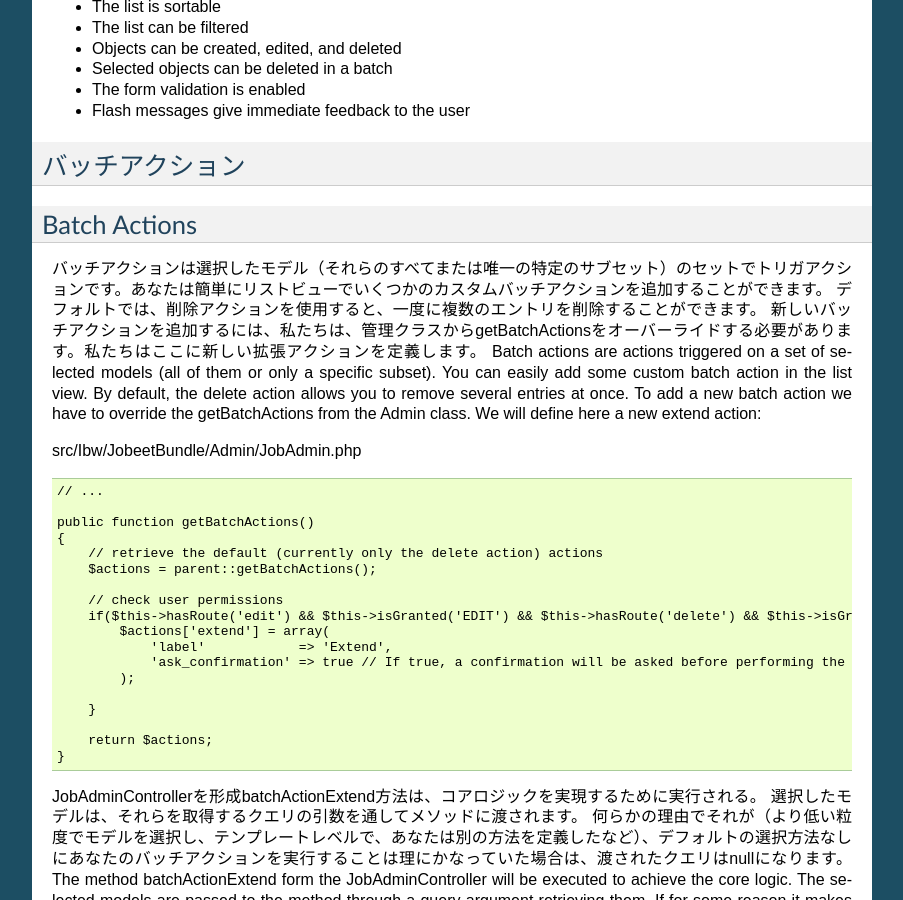
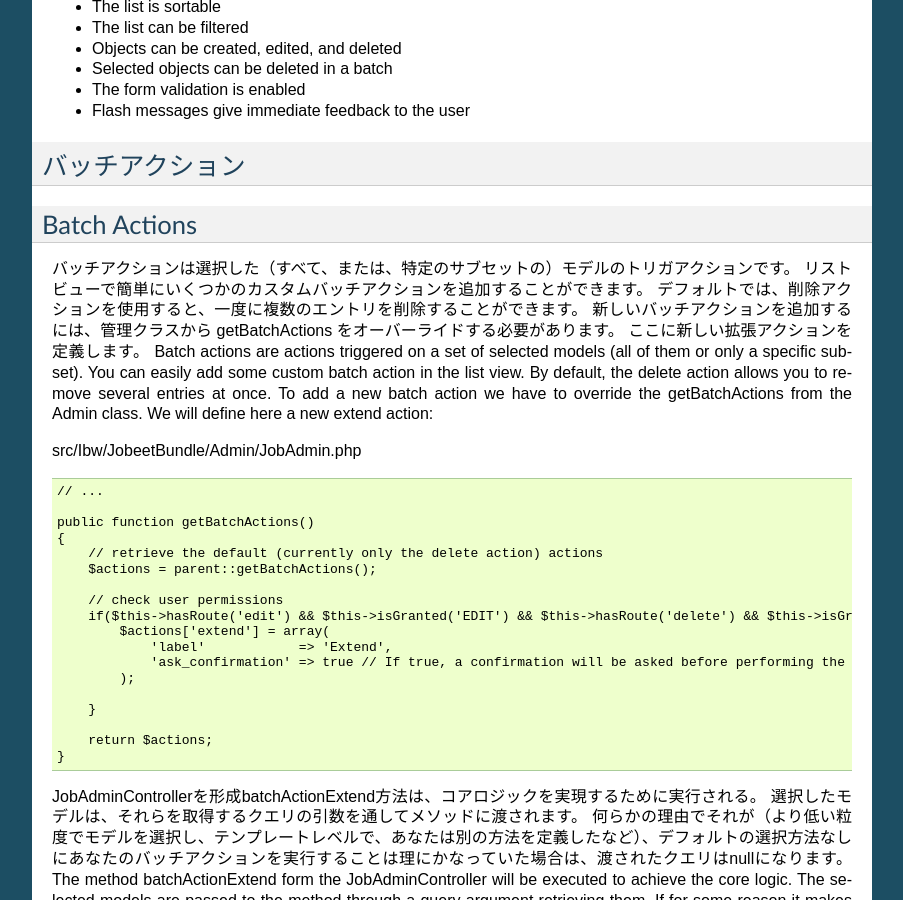
Before and after one commit to symfony-japan-old/symfony2-jobeet-ja, a Sphinx documentation site: the page built from source/day-12-sonata-admin-bundle.rst, in a window 1280 px wide and 900 px high, scrolled down 7461 px. Shown: the whole window, without its empty margins (198-1101 px from the left). Built offline with Sphinx 7.4.7, drawn with Linux system fonts in a browser that asks for light colours.

Commit message:
10/2 morning

```diff
--- a/source/day-12-sonata-admin-bundle.rst
+++ b/source/day-12-sonata-admin-bundle.rst
@@ -458,12 +458,16 @@ Some of the features you will find when using it are:
 Batch Actions
 -------------
 
-バッチアクションは選択したモデル（それらのすべてまたは唯一の特定のサブセット）のセットでトリガアクションです。あなたは簡単にリストビューでいくつかのカスタムバッチアクションを追加することができます。
+バッチアクションは選択した（すべて、または、特定のサブセットの）モデルのトリガアクションです。
+リストビューで簡単にいくつかのカスタムバッチアクションを追加することができます。
 デフォルトでは、削除アクションを使用すると、一度に複数のエントリを削除することができます。
-新しいバッチアクションを追加するには、私たちは、管理クラスからgetBatchActionsをオーバーライドする必要があります。私たちはここに新しい拡張アクションを定義します。
+新しいバッチアクションを追加するには、管理クラスから getBatchActions をオーバーライドする必要があります。
+ここに新しい拡張アクションを定義します。
 Batch actions are actions triggered on a set of selected models (all of them or only a specific subset).
-You can easily add some custom batch action in the list view. By default, the delete action allows you to remove several entries at once.
-To add a new batch action we have to override the getBatchActions from the Admin class. We will define here a new extend action:
+You can easily add some custom batch action in the list view.
+By default, the delete action allows you to remove several entries at once.
+To add a new batch action we have to override the getBatchActions from the Admin class.
+We will define here a new extend action:
 
 src/Ibw/JobeetBundle/Admin/JobAdmin.php
 
```
